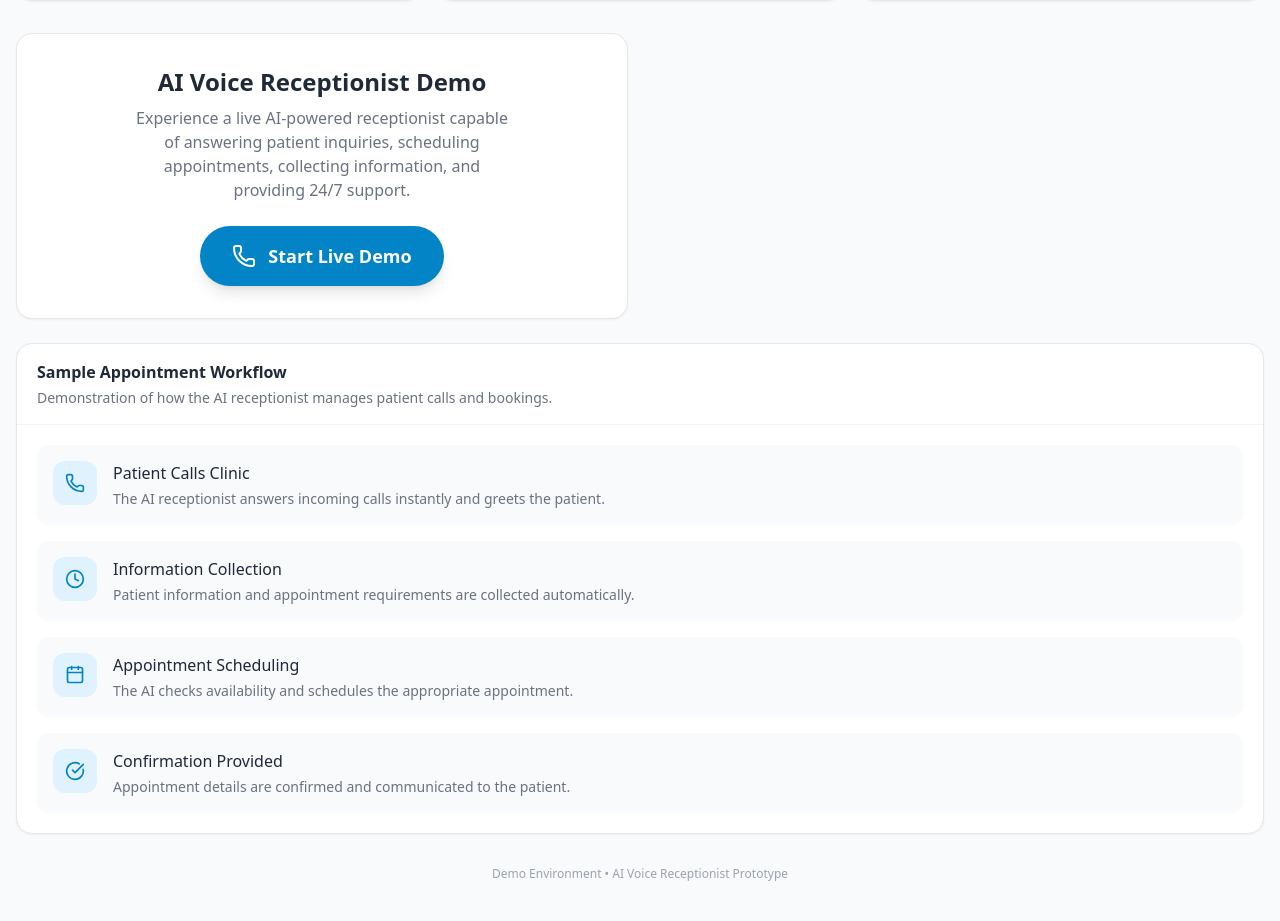
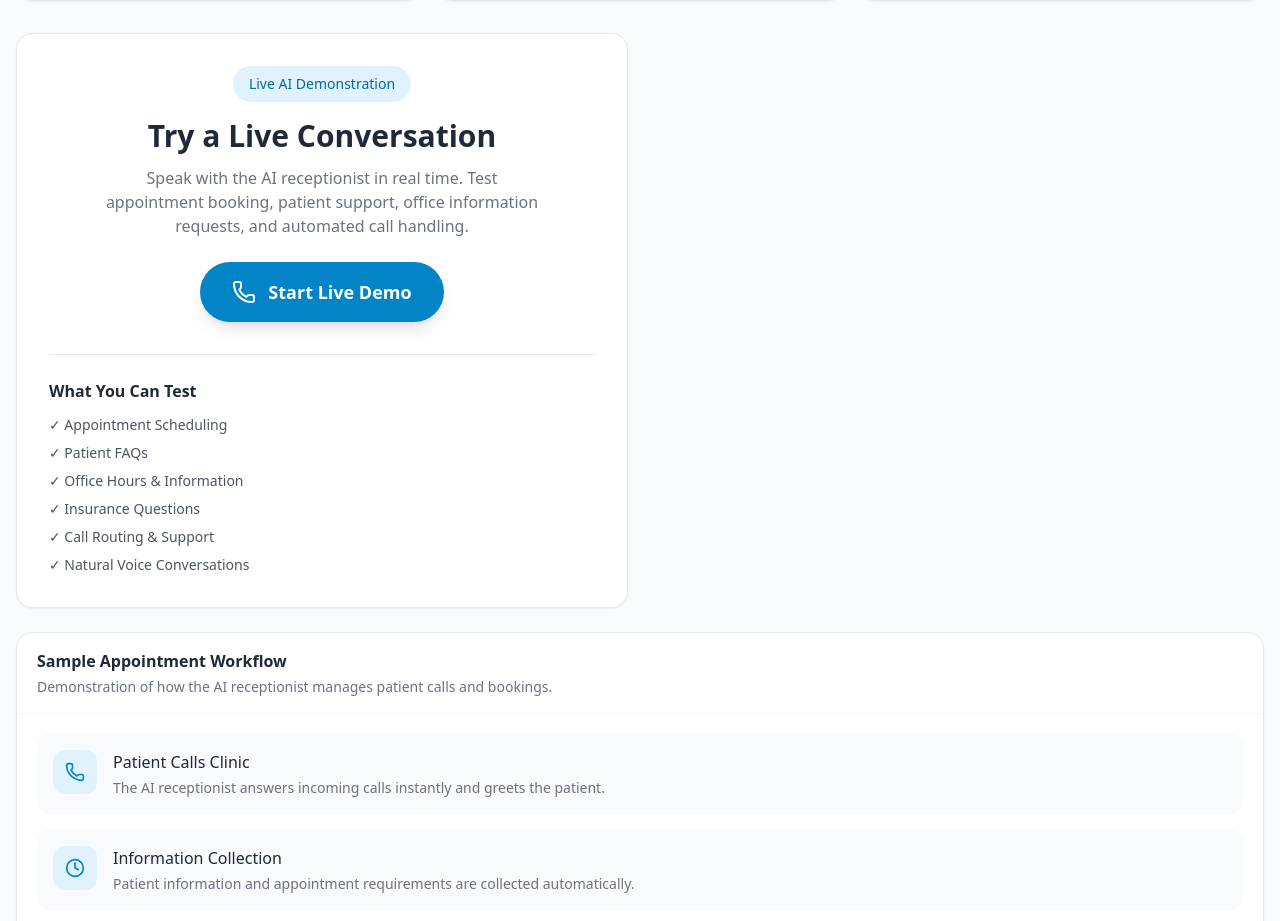
Before and after one commit to menonvij21/frontend_demo, a React (Vite) app: page / in a window 1280 px wide. Shown: the part 491-1412 px from the top of the page. Built offline with nearby package versions, Linux system fonts and the light colour scheme; what retell-client-js-sdk would draw is missing.

Commit message:
Update Dashboard component for clarity and content

```diff
--- a/src/pages/Dashboard.jsx
+++ b/src/pages/Dashboard.jsx
@@ -19,14 +19,15 @@ export default function Dashboard() {
 
   return (
     <div className="max-w-7xl mx-auto px-4 py-8">
-      {/* Demo Banner */}
+      {/* Demo Notice */}
       <div className="mb-6 bg-blue-50 border border-blue-200 rounded-2xl p-4">
         <p className="text-center text-blue-700 font-medium">
-          AI Voice Receptionist Demo Environment • Sample Analytics & Workflows
+          AI Voice Receptionist Demo Environment • Sample Analytics &
+          Workflows
         </p>
       </div>
 
-      {/* Sample Analytics */}
+      {/* Analytics */}
       <div className="grid grid-cols-1 sm:grid-cols-3 gap-4 mb-8">
         <div className="bg-white rounded-2xl border border-gray-200 p-5 shadow-sm">
           <div className="flex items-center gap-3">
@@ -71,16 +72,22 @@ export default function Dashboard() {
         </div>
       </div>
 
+      {/* Main Section */}
       <div className="grid grid-cols-1 lg:grid-cols-2 gap-6 mb-6">
         <div className="bg-white rounded-2xl border border-gray-200 shadow-sm p-8 flex flex-col items-center justify-center gap-6">
           <div className="text-center">
-            <h2 className="text-2xl font-bold text-gray-800 mb-2">
-              AI Voice Receptionist Demo
+            <div className="inline-flex items-center gap-2 bg-medical-100 text-medical-700 px-4 py-2 rounded-full text-sm font-medium mb-4">
+              Live AI Demonstration
+            </div>
+
+            <h2 className="text-3xl font-bold text-gray-800 mb-3">
+              Try a Live Conversation
             </h2>
-            <p className="text-gray-500 max-w-sm">
-              Experience a live AI-powered receptionist capable of answering
-              patient inquiries, scheduling appointments, collecting information,
-              and providing 24/7 support.
+
+            <p className="text-gray-500 max-w-md">
+              Speak with the AI receptionist in real time. Test
+              appointment booking, patient support, office information
+              requests, and automated call handling.
             </p>
           </div>
 
@@ -104,6 +111,21 @@ export default function Dashboard() {
               Start a New Demo Call
             </button>
           )}
+
+          <div className="w-full border-t pt-6 mt-2">
+            <h3 className="font-semibold text-gray-800 mb-3">
+              What You Can Test
+            </h3>
+
+            <div className="grid grid-cols-1 gap-2 text-sm text-gray-600">
+              <div>✓ Appointment Scheduling</div>
+              <div>✓ Patient FAQs</div>
+              <div>✓ Office Hours & Information</div>
+              <div>✓ Insurance Questions</div>
+              <div>✓ Call Routing & Support</div>
+              <div>✓ Natural Voice Conversations</div>
+            </div>
+          </div>
         </div>
 
         <div className="flex flex-col gap-4">
@@ -112,6 +134,7 @@ export default function Dashboard() {
             callId={callId}
             duration={duration}
           />
+
           <TranscriptViewer
             transcript={transcript}
             callStatus={callStatus}
@@ -121,9 +144,9 @@ export default function Dashboard() {
 
       <AppointmentList />
 
-      {/* Footer */}
-      <div className="mt-8 text-center text-xs text-gray-400">
-        Demo Environment • AI Voice Receptionist Prototype
+      <div className="mt-10 text-center text-xs text-gray-400">
+        AI Voice Receptionist Prototype • Built for Medical Clinics,
+        Dental Practices, and Healthcare Providers
       </div>
     </div>
   );
```
